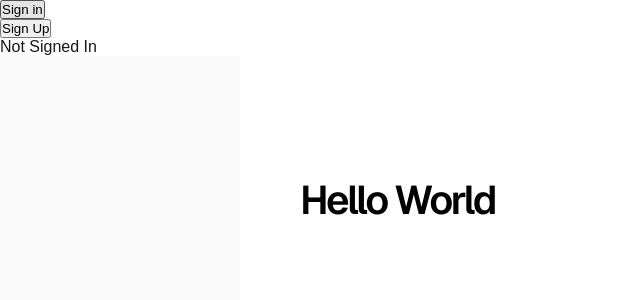
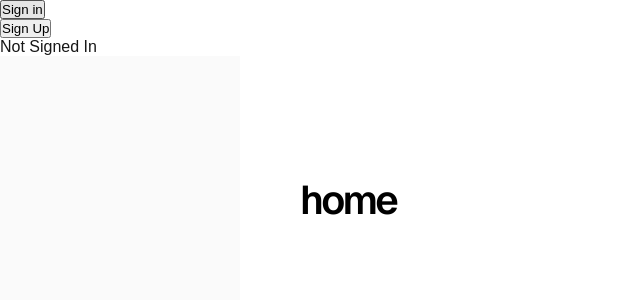
Before and after one commit to Tsawwassen/vercel-project, a Next.js app: page / in a window 1280 px wide. Shown: the top 300 px of the page, without its empty margins (0-640 px from the left). Built offline with nearby package versions, Linux system fonts and the light colour scheme; no server answers.

Commit message:
Update home page header for checking public/private page

```diff
--- a/src/app/page.js
+++ b/src/app/page.js
@@ -5,7 +5,7 @@ export default function Home() {
     <div className={styles.page}>
       <main className={styles.main}>
         <div className={styles.intro}>
-          <h1>Hello World</h1>
+          <h1>home</h1>
         </div>
       </main>
     </div>
```
